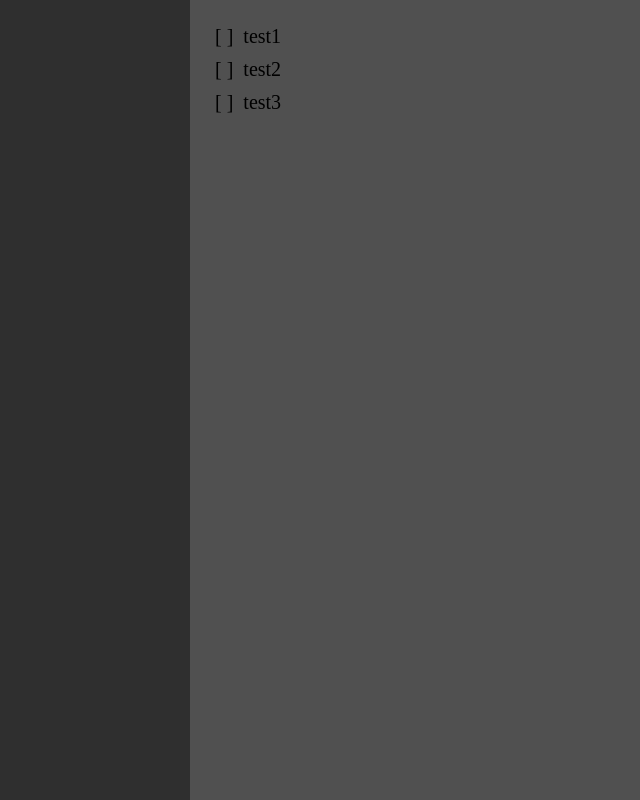
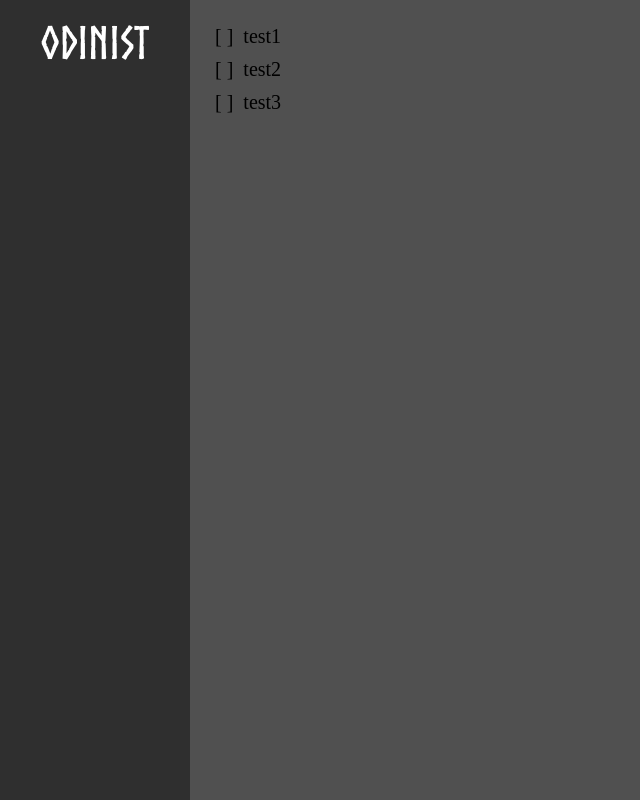
Before and after one commit to stefankonzelmann/odin-project-todoList, a website built with webpack: page src/template.html in a window 1280 px wide. Shown: the whole page, without its empty margins (0-640 px from the left). Built offline with nearby package versions, Linux system fonts and the light colour scheme.

Commit message:
Add title and norse font

```diff
--- a/src/modules/DomLoadPage.js
+++ b/src/modules/DomLoadPage.js
@@ -10,11 +10,16 @@ export default function loadPage() {
   const sidebar = document.createElement("div");
   const toDos = document.createElement("div");
   const footer = document.createElement("div");
+  const title = document.createElement("div");
+
+  title.innerText = "Odinist";
 
   wrapper.classList.add("wrapper");
   sidebar.classList.add("sidebar");
   toDos.classList.add("toDos");
+  title.classList.add("title");
 
+  sidebar.appendChild(title);
   wrapper.appendChild(sidebar);
   wrapper.appendChild(toDos);
   content.appendChild(wrapper);
--- a/src/style.css
+++ b/src/style.css
@@ -1,3 +1,8 @@
+@font-face {
+  font-family: "norse";
+  src: url(assets/fonts/Norse-Bold.otf);
+}
+
 body {
   margin: auto;
 }
@@ -18,6 +23,15 @@ body {
   flex-grow: 0;
   flex-shrink: 0;
   flex-basis: 150px;
+  display: flex;
+  flex-direction: column;
+  align-items: center;
+}
+
+.title {
+  font-family: "norse";
+  font-size: 45px;
+  color: white;
 }
 
 .toDos {
--- a/webpack.config.js
+++ b/webpack.config.js
@@ -27,6 +27,10 @@ module.exports = {
         test: /\.(png|svg|jpg|jpeg|gif)$/i,
         type: "asset/resource",
       },
+      {
+        test: /\.(woff|woff2|eot|ttf|otf)$/i,
+        type: "asset/resource",
+      },
     ],
   },
 };
```
Also changed, not shown: dist/5efe60ef5042faec1224.otf (added), dist/bundle.js, src/assets/fonts/Norse-Bold.otf (added), src/assets/img/odin-lined.png (added).
